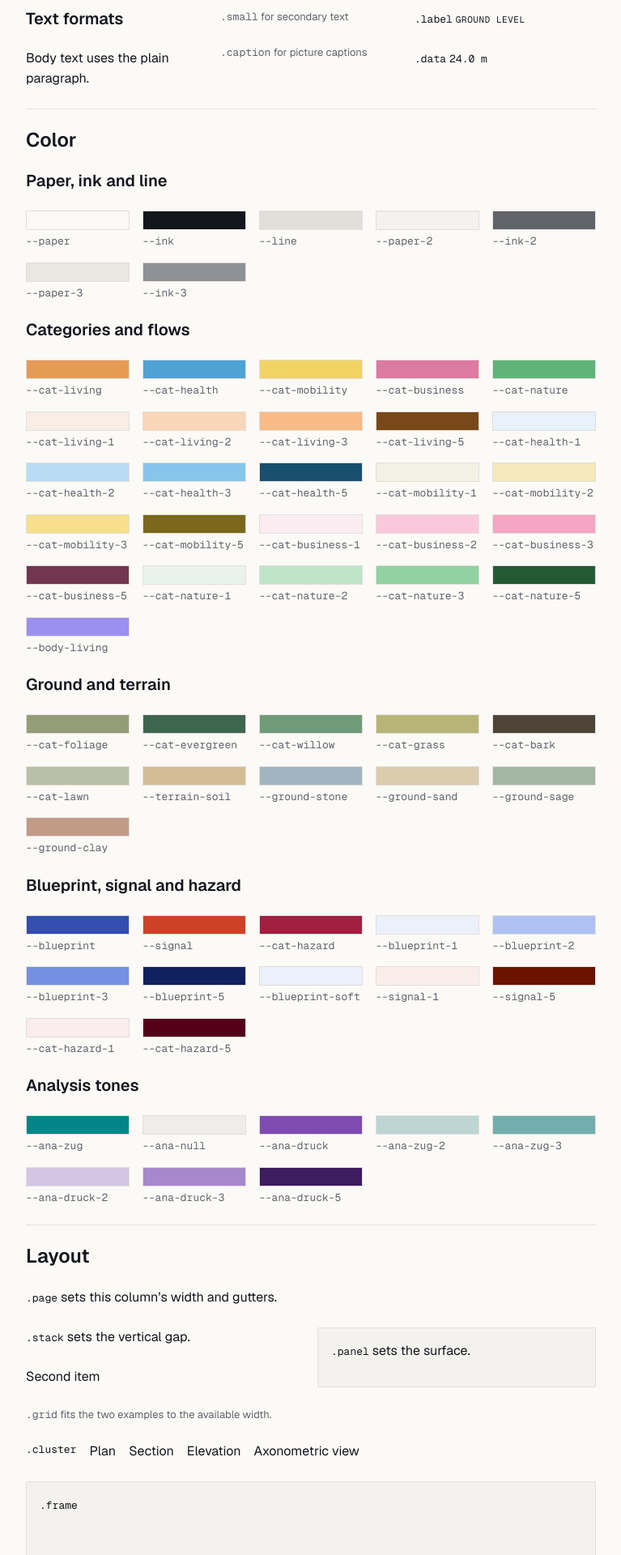
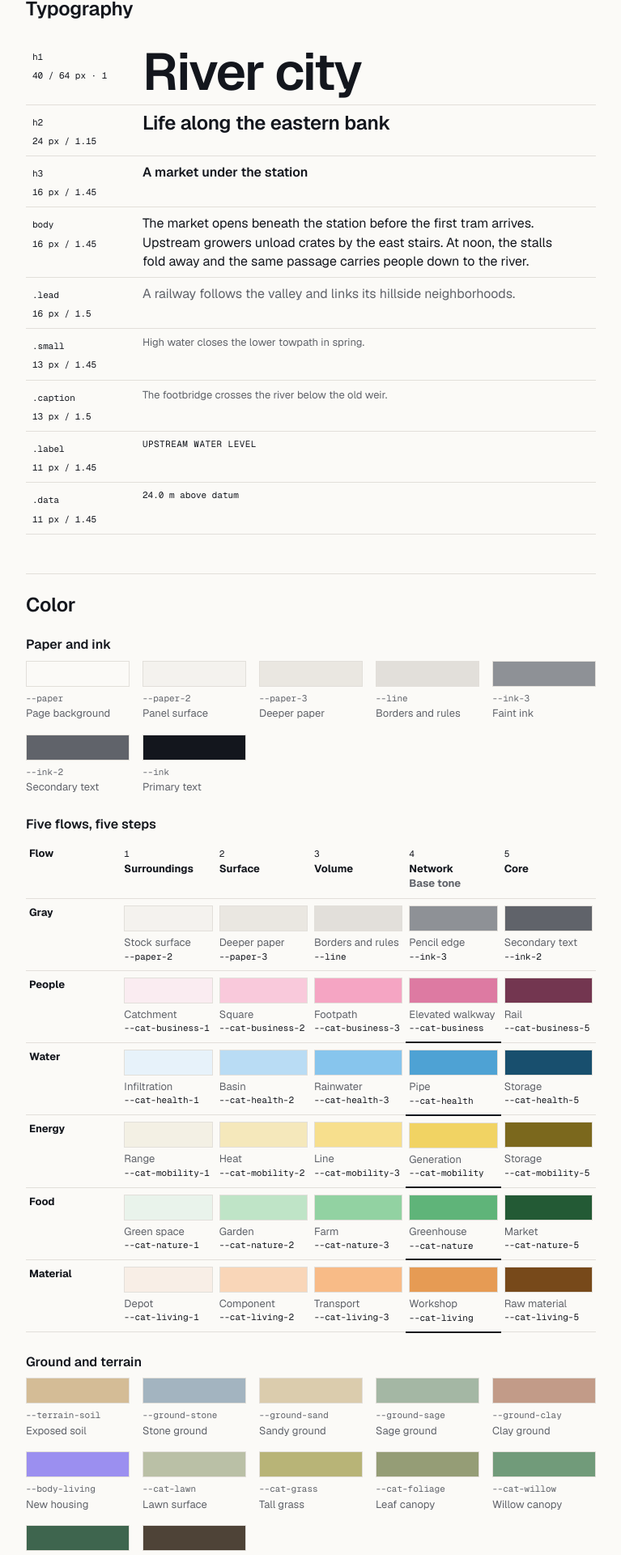
Before and after one commit to dweigend/city-design-system, a SvelteKit app: page /interface in a window 1280 px wide. Shown: the part 236-2156 px from the top of the page at 81% size, without its empty margins (256-1023 px from the left). Built offline with nearby package versions, Linux system fonts and the light colour scheme.

Commit message:
Restore the original foundations and document the full palette

```diff
--- a/src/app.css
+++ b/src/app.css
@@ -70,23 +70,36 @@
 	--signal-5: oklch(from var(--signal) var(--step-5));
 	--cat-hazard-1: oklch(from var(--cat-hazard) var(--step-1));
 	--cat-hazard-5: oklch(from var(--cat-hazard) var(--step-5));
+	/* Opacity of the levels of representation */
+	--alpha-solid: 1;
+	--alpha-glass: 0.6;
+	--alpha-hull: 0.3;
+	--alpha-trace: 0.12;
+	/* Text on color surfaces: the same in both modes */
+	--on-cat: oklch(0.2 0.014 265);
+	--on-accent: oklch(0.99 0.003 85);
 	color-scheme: only light;
-	--font-sans: Geist, 'Helvetica Neue', Arial, sans-serif;
-	--font-mono: 'Geist Mono', ui-monospace, monospace;
-	--text-xs: 0.6875rem;
-	--text-s: 0.8125rem;
-	--text-m: 1rem;
-	--text-l: 1.25rem;
-	--text-xl: 1.5rem;
-	--text-xxl: clamp(2.5rem, 6vw, 4rem);
-	--unit: 0.25rem;
-	--space-2: calc(2 * var(--unit));
-	--space-4: calc(4 * var(--unit));
-	--space-6: calc(6 * var(--unit));
-	--space-12: calc(12 * var(--unit));
-	--radius: 2px;
-	--stroke: 1px;
-	--motion: 120ms;
+	--font-sans: 'Geist', 'Helvetica Neue', Arial, sans-serif;
+	--font-mono: 'Geist Mono', ui-monospace, 'SFMono-Regular', monospace;
+	--text-xs: 11px;
+	--text-s: 13px;
+	--text-m: 16px;
+	--text-l: 24px;
+	--text-xl: 40px;
+	--text-xxl: 64px;
+	--u: 4px;
+	--space-1: calc(1 * var(--u));
+	--space-2: calc(2 * var(--u));
+	--space-4: calc(4 * var(--u));
+	--space-6: calc(6 * var(--u));
+	--space-8: calc(8 * var(--u));
+	--space-10: calc(10 * var(--u));
+	--space-12: calc(12 * var(--u));
+	--space-16: calc(16 * var(--u));
+	--hair: 1px;
+	--stroke: 2px;
+	--ease: cubic-bezier(0.2, 0, 0, 1);
+	--fast: 120ms;
 }
 
 [data-theme='dark'] {
@@ -108,7 +121,6 @@
 	--step-5: calc(l + (0.96 - l) * 0.55) calc(c * 0.55) h;
 	color-scheme: dark;
 }
-
 /* prettier-ignore */
 @layer interface {
 	* { box-sizing: border-box; }
@@ -116,58 +128,71 @@
 		margin: 0;
 		background: var(--paper);
 		color: var(--ink);
-		font: var(--text-m) / 1.55 var(--font-sans);
+		font: var(--text-m) / 1.45 var(--font-sans);
+		-webkit-font-smoothing: antialiased;
 		overflow-wrap: anywhere;
 	}
 	#app { display: contents; }
 	h1, h2, h3, p, figure { margin: 0; }
-	h1 {
+	h1, [data-type-sample='h1'] {
 		font-size: var(--text-xxl);
-		font-weight: 650;
-		letter-spacing: -0.045em;
-		line-height: 1.05;
+		font-weight: 600;
+		letter-spacing: -0.03em;
+		line-height: 1;
 	}
-	h2 { font-size: var(--text-xl); font-weight: 600; line-height: 1.2; }
-	h3 { font-size: var(--text-l); font-weight: 600; line-height: 1.25; }
+	h2, [data-type-sample='h2'] { font-size: var(--text-l); font-weight: 600; line-height: 1.15; letter-spacing: -0.01em; }
+	h3, [data-type-sample='h3'] { font-size: var(--text-m); font-weight: 600; line-height: 1.45; }
 	a {
 		color: inherit;
 		text-underline-offset: 0.2em;
-		transition: color var(--motion);
+		transition: color var(--fast) var(--ease);
 	}
 	a:hover { color: var(--ink-2); }
 	ul, ol { margin: 0; padding-inline-start: var(--space-6); }
 	img { display: block; max-inline-size: 100%; block-size: auto; }
-	code { font: var(--text-s) / 1.5 var(--font-mono); }
-	figcaption { font-size: var(--text-s); color: var(--ink-2); line-height: 1.4; }
+	code { font: var(--text-xs) / 1.45 var(--font-mono); }
 	table { inline-size: 100%; border-collapse: collapse; }
 	th, td {
 		padding: var(--space-2);
-		border-block-end: var(--stroke) solid var(--line);
+		border-block-end: var(--hair) solid var(--line);
 		text-align: start;
+		vertical-align: top;
 	}
-	:focus-visible { outline: var(--stroke) solid var(--ink); outline-offset: var(--unit); }
-
+	th[scope='row'] { inline-size: 8.5rem; }
+	table:not([data-color-matrix]) th[scope='col'] { overflow-wrap: normal; }
+	p { max-inline-size: 33rem; text-wrap: pretty; }
+	[data-color-matrix] { table-layout: fixed; }
+	[data-color-matrix] :is(th, td) { inline-size: auto; padding-inline: var(--space-1); }
+	[data-color-matrix] thead, [data-color-matrix] th[scope='row'] { font-size: var(--text-s); }
+	[data-color-matrix] td :is(code, .caption) { display: block; }
+	[data-color-matrix] [data-base-tone] { border-block-end: var(--stroke) solid var(--ink); }
+	:focus-visible { outline: var(--stroke) solid var(--ink); outline-offset: var(--space-1); }
 	@media (prefers-reduced-motion: reduce) {
 		*, *::before, *::after {
 			animation-duration: 0s !important;
 			transition-duration: 0s !important;
 		}
 	}
-
-	.lead { font-size: var(--text-l); }
-	.small, .caption { font-size: var(--text-s); color: var(--ink-2); }
-	.caption { line-height: 1.4; }
+	.lead { line-height: 1.5; color: var(--ink-2); }
+	.small, .caption, figcaption { font-size: var(--text-s); color: var(--ink-2); }
+	.caption, figcaption { line-height: 1.5; }
 	.label {
-		font: var(--text-xs) / 1.5 var(--font-mono);
-		letter-spacing: 0.05em;
+		font: var(--text-xs) / 1.45 var(--font-mono);
+		letter-spacing: 0.04em;
 		text-transform: uppercase;
 	}
-	.data { font: var(--text-s) / 1.5 var(--font-mono); }
+	.data { font: var(--text-xs) / 1.45 var(--font-mono); }
 	.page {
 		max-inline-size: 46rem;
 		margin-inline: auto;
-		padding: var(--space-12) var(--space-4);
+		padding: var(--space-12) var(--space-4) var(--space-16);
 	}
+	.page > section {
+		margin-block-start: var(--space-6);
+		padding-block-start: var(--space-6);
+		border-block-start: var(--hair) solid var(--line);
+	}
+	h3 + :is(.grid, table, p) { margin-block-start: var(--space-2); }
 	.stack { display: grid; align-content: start; gap: var(--space-6); }
 	.cluster { display: flex; flex-wrap: wrap; gap: var(--space-2) var(--space-4); }
 	.grid {
@@ -175,23 +200,32 @@
 		grid-template-columns: repeat(auto-fit, minmax(min(100%, 8rem), 1fr));
 		gap: var(--space-4);
 	}
-	.frame { aspect-ratio: 16 / 9; overflow: clip; }
+	.frame { display: grid; place-items: center; aspect-ratio: 16 / 9; overflow: clip; }
+	.frame, .panel { border: var(--hair) solid var(--line); }
 	.frame > :is(img, canvas) { inline-size: 100%; block-size: 100%; object-fit: contain; }
 	.panel {
 		padding: var(--space-4);
-		border: var(--stroke) solid var(--line);
-		border-radius: var(--radius);
 		background: var(--paper-2);
 	}
-	hr, .divider { margin: 0; border: 0; border-block-start: var(--stroke) solid var(--line); }
+	hr, .divider { margin: 0; border: 0; border-block-start: var(--hair) solid var(--line); }
+	@media (max-width: 720px) {
+		h1, [data-type-sample='h1'] { font-size: var(--text-xl); }
+		.page { padding-block: var(--space-8) var(--space-10); }
+		[data-color-matrix] :is(thead, tbody) { display: block; }
+		[data-color-matrix] tr { display: grid; grid-template-columns: repeat(5, minmax(0, 1fr)); }
+		[data-color-matrix] thead th:first-child { display: none; }
+		[data-color-matrix] th[scope='row'] { grid-column: 1 / -1; border: 0; padding-block-end: 0; }
+		[data-color-matrix] :is(th, td) { padding-inline: calc(var(--u) / 2); }
+		[data-color-matrix] :is(thead, td .caption) { font-size: var(--text-xs); }
+	}
 }
 
 /* prettier-ignore */
 .swatch {
 	display: block;
-	block-size: var(--space-6);
-	margin-block-end: var(--unit);
-	border: var(--stroke) solid var(--line);
+	block-size: var(--space-8);
+	margin-block-end: var(--space-1);
+	border: var(--hair) solid var(--line);
 	&.swatch-paper { background: var(--paper); }
 	&.swatch-paper-2 { background: var(--paper-2); }
 	&.swatch-paper-3 { background: var(--paper-3); }
@@ -256,4 +290,10 @@
 	&.swatch-signal-5 { background: var(--signal-5); }
 	&.swatch-cat-hazard-1 { background: var(--cat-hazard-1); }
 	&.swatch-cat-hazard-5 { background: var(--cat-hazard-5); }
+	&.swatch-on-cat { background: var(--on-cat); }
+	&.swatch-on-accent { background: var(--on-accent); }
+	&.swatch-alpha-solid { background: var(--ink); opacity: var(--alpha-solid); }
+	&.swatch-alpha-glass { background: var(--ink); opacity: var(--alpha-glass); }
+	&.swatch-alpha-hull { background: var(--ink); opacity: var(--alpha-hull); }
+	&.swatch-alpha-trace { background: var(--ink); opacity: var(--alpha-trace); }
 }
--- a/src/routes/interface/+page.svelte
+++ b/src/routes/interface/+page.svelte
@@ -1,88 +1,134 @@
 <script lang="ts">
-	const palette = [
+	type Swatch = [token: string, role: string];
+
+	function ramp(base: string, roles: string[]): Swatch[] {
+		return roles.map((role, index) => [index === 3 ? base : base + '-' + (index + 1), role]);
+	}
+
+	const steps = ['Surround\u00adings', 'Surface', 'Volume', 'Network', 'Core'];
+	const ramps = [
 		{
-			heading: 'Paper, ink and line',
-			tokens: ['paper', 'ink', 'line', 'paper-2', 'ink-2', 'paper-3', 'ink-3']
-		},
-		{
-			heading: 'Categories and flows',
-			tokens: [
-				'cat-living',
-				'cat-health',
-				'cat-mobility',
-				'cat-business',
-				'cat-nature',
-				'cat-living-1',
-				'cat-living-2',
-				'cat-living-3',
-				'cat-living-5',
-				'cat-health-1',
-				'cat-health-2',
-				'cat-health-3',
-				'cat-health-5',
-				'cat-mobility-1',
-				'cat-mobility-2',
-				'cat-mobility-3',
-				'cat-mobility-5',
-				'cat-business-1',
-				'cat-business-2',
-				'cat-business-3',
-				'cat-business-5',
-				'cat-nature-1',
-				'cat-nature-2',
-				'cat-nature-3',
-				'cat-nature-5',
-				'body-living'
+			name: 'Gray',
+			colors: [
+				['paper-2', 'Stock surface'],
+				['paper-3', 'Deeper paper'],
+				['line', 'Borders and rules'],
+				['ink-3', 'Pencil edge'],
+				['ink-2', 'Secondary text']
 			]
 		},
 		{
+			name: 'People',
+			colors: ramp('cat-business', ['Catchment', 'Square', 'Footpath', 'Elevated walkway', 'Rail'])
+		},
+		{
+			name: 'Water',
+			colors: ramp('cat-health', ['Infiltration', 'Basin', 'Rainwater', 'Pipe', 'Storage'])
+		},
+		{
+			name: 'Energy',
+			colors: ramp('cat-mobility', ['Range', 'Heat', 'Line', 'Generation', 'Storage'])
+		},
+		{
+			name: 'Food',
+			colors: ramp('cat-nature', ['Green space', 'Garden', 'Farm', 'Greenhouse', 'Market'])
+		},
+		{
+			name: 'Material',
+			colors: ramp('cat-living', ['Depot', 'Component', 'Transport', 'Workshop', 'Raw material'])
+		}
+	];
+
+	const paper: Swatch[] = [
+		['paper', 'Page background'],
+		['paper-2', 'Panel surface'],
+		['paper-3', 'Deeper paper'],
+		['line', 'Borders and rules'],
+		['ink-3', 'Faint ink'],
+		['ink-2', 'Secondary text'],
+		['ink', 'Primary text']
+	];
+	const palette: { heading: string; colors: Swatch[] }[] = [
+		{
 			heading: 'Ground and terrain',
-			tokens: [
-				'cat-foliage',
-				'cat-evergreen',
-				'cat-willow',
-				'cat-grass',
-				'cat-bark',
-				'cat-lawn',
-				'terrain-soil',
-				'ground-stone',
-				'ground-sand',
-				'ground-sage',
-				'ground-clay'
+			colors: [
+				['terrain-soil', 'Exposed soil'],
+				['ground-stone', 'Stone ground'],
+				['ground-sand', 'Sandy ground'],
+				['ground-sage', 'Sage ground'],
+				['ground-clay', 'Clay ground'],
+				['body-living', 'New housing'],
+				['cat-lawn', 'Lawn surface'],
+				['cat-grass', 'Tall grass'],
+				['cat-foliage', 'Leaf canopy'],
+				['cat-willow', 'Willow canopy'],
+				['cat-evergreen', 'Evergreen canopy'],
+				['cat-bark', 'Tree bark']
 			]
 		},
 		{
 			heading: 'Blueprint, signal and hazard',
-			tokens: [
-				'blueprint',
-				'signal',
-				'cat-hazard',
-				'blueprint-1',
-				'blueprint-2',
-				'blueprint-3',
-				'blueprint-5',
-				'blueprint-soft',
-				'signal-1',
-				'signal-5',
-				'cat-hazard-1',
-				'cat-hazard-5'
+			colors: [
+				['blueprint-1', 'Planning tint'],
+				['blueprint-2', 'Planning surface'],
+				['blueprint-3', 'Planning volume'],
+				['blueprint', 'Planned work'],
+				['blueprint-5', 'Planning shade'],
+				['blueprint-soft', 'Planning tint'],
+				['signal-1', 'Signal tint'],
+				['signal', 'Selection and frame'],
+				['signal-5', 'Signal shade'],
+				['cat-hazard-1', 'Hazard tint'],
+				['cat-hazard', 'Conflict marking'],
+				['cat-hazard-5', 'Hazard shade']
+			]
+		},
+
+		{
+			heading: 'Text on color',
+			colors: [
+				['on-cat', 'Text on flows'],
+				['on-accent', 'Text on accents']
 			]
 		},
 		{
 			heading: 'Analysis tones',
-			tokens: [
-				'ana-zug',
-				'ana-null',
-				'ana-druck',
-				'ana-zug-2',
-				'ana-zug-3',
-				'ana-druck-2',
-				'ana-druck-3',
-				'ana-druck-5'
+			colors: [
+				['ana-null', 'Neutral load'],
+				['ana-zug-2', 'Low tension'],
+				['ana-zug-3', 'Medium tension'],
+				['ana-zug', 'High tension'],
+				['ana-druck-2', 'Low compression'],
+				['ana-druck-3', 'Medium compression'],
+				['ana-druck', 'High compression'],
+				['ana-druck-5', 'Compression shade']
 			]
 		}
 	];
+	const levels = [
+		['Detail', 'Full geometry, color and material', '100%'],
+		['Mid', 'Main volumes and modules', '100%'],
+		['Block', 'Paper volume with pencil edges', '100%'],
+		['Envelope', 'Outline with a see-through surface', '30%']
+	];
+	const opacity: Swatch[] = [
+		['alpha-solid', 'Solid · 100%'],
+		['alpha-glass', 'Milky · 60%'],
+		['alpha-hull', 'Envelope · 30%'],
+		['alpha-trace', 'Trace · 12%']
+	];
 </script>
+
+{#snippet swatches(colors: Swatch[])}
+	<div class="grid">
+		{#each colors as [token, role] (token)}
+			<figure>
+				<span class="swatch swatch-{token}" aria-hidden="true"></span>
+				<figcaption><code translate="no">--{token}</code><br />{role}</figcaption>
+			</figure>
+		{/each}
+	</div>
+{/snippet}
 
 <svelte:head>
 	<title>Interface · City Design System</title>
@@ -91,75 +137,181 @@
 <main class="page stack">
 	<header class="stack">
 		<h1>Interface</h1>
-		<p class="lead"><code>.lead</code> introduces a page.</p>
+		<p class="lead">This chapter shows how the design bible uses type, color and layout.</p>
 	</header>
 
 	<section class="stack">
-		<h2>Typography</h2>
-		<div class="grid">
-			<div class="stack">
-				<h3>Text formats</h3>
-				<p>Body text uses the plain paragraph.</p>
-			</div>
-			<div class="stack">
-				<p class="small"><code>.small</code> for secondary text</p>
-				<p class="caption"><code>.caption</code> for picture captions</p>
-			</div>
-			<div class="stack">
-				<p><code>.label</code> <span class="label">Ground level</span></p>
-				<p><code>.data</code> <span class="data">24.0 m</span></p>
-			</div>
-		</div>
+		<h2 id="typography">Typography</h2>
+		<table aria-labelledby="typography">
+			<tbody>
+				<tr>
+					<th scope="row"><span class="data">h1<br />40 / 64 px · 1</span></th>
+					<td><p data-type-sample="h1">River city</p></td>
+				</tr>
+				<tr>
+					<th scope="row"><span class="data">h2<br />24 px / 1.15</span></th>
+					<td><p data-type-sample="h2">Life along the eastern bank</p></td>
+				</tr>
+				<tr>
+					<th scope="row"><span class="data">h3<br />16 px / 1.45</span></th>
+					<td><p data-type-sample="h3">A market under the station</p></td>
+				</tr>
+				<tr>
+					<th scope="row"><span class="data">body<br />16 px / 1.45</span></th>
+					<td>
+						<p>
+							The market opens beneath the station before the first tram arrives. Upstream growers
+							unload crates by the east stairs. At noon, the stalls fold away and the same passage
+							carries people down to the river.
+						</p>
+					</td>
+				</tr>
+				<tr>
+					<th scope="row"><span class="data">.lead<br />16 px / 1.5</span></th>
+					<td
+						><p class="lead">
+							A railway follows the valley and links its hillside neighborhoods.
+						</p></td
+					>
+				</tr>
+				<tr>
+					<th scope="row"><span class="data">.small<br />13 px / 1.45</span></th>
+					<td><p class="small">High water closes the lower towpath in spring.</p></td>
+				</tr>
+				<tr>
+					<th scope="row"><span class="data">.caption<br />13 px / 1.5</span></th>
+					<td><p class="caption">The footbridge crosses the river below the old weir.</p></td>
+				</tr>
+				<tr>
+					<th scope="row"><span class="data">.label<br />11 px / 1.45</span></th>
+					<td><p class="label">Upstream water level</p></td>
+				</tr>
+				<tr>
+					<th scope="row"><span class="data">.data<br />11 px / 1.45</span></th>
+					<td><p class="data">24.0 m above datum</p></td>
+				</tr>
+			</tbody>
+		</table>
 	</section>
 
-	<hr class="divider" />
 	<section class="stack">
 		<h2>Color</h2>
+		<section>
+			<h3>Paper and ink</h3>
+			{@render swatches(paper)}
+		</section>
+
+		<section>
+			<h3 id="flows">Five flows, five steps</h3>
+			<table aria-labelledby="flows" data-color-matrix>
+				<thead>
+					<tr>
+						<th scope="col">Flow</th>
+						{#each steps as name, index (name)}
+							<th scope="col">
+								<span class="data">{index + 1}</span><br />
+								{name}
+								{#if index === 3}<br /><span class="small">Base tone</span>{/if}
+							</th>
+						{/each}
+					</tr>
+				</thead>
+				<tbody>
+					{#each ramps as row (row.name)}
+						<tr>
+							<th scope="row">{row.name}</th>
+							{#each row.colors as [token, role], index (token)}
+								<td data-base-tone={index === 3 && row.name !== 'Gray' ? '' : undefined}>
+									<span class="swatch swatch-{token}" aria-hidden="true"></span>
+									<span class="caption">{role}</span>
+									<code translate="no">--{token}</code>
+								</td>
+							{/each}
+						</tr>
+					{/each}
+				</tbody>
+			</table>
+		</section>
+
 		{#each palette as group (group.heading)}
-			<section class="stack">
+			<section>
 				<h3>{group.heading}</h3>
-				<div class="grid">
-					{#each group.tokens as token (token)}
-						<figure>
-							<span class="swatch swatch-{token}" aria-hidden="true"></span>
-							<figcaption><code>--{token}</code></figcaption>
-						</figure>
-					{/each}
-				</div>
+				{@render swatches(group.colors)}
 			</section>
 		{/each}
+
+		<section>
+			<h3 id="levels">Levels of representation</h3>
+			<table aria-labelledby="levels">
+				<thead>
+					<tr>
+						<th scope="col">Level</th>
+						<th scope="col">Surface</th>
+						<th scope="col">Opacity</th>
+					</tr>
+				</thead>
+				<tbody>
+					{#each levels as [name, surface, alpha] (name)}
+						<tr>
+							<th scope="row">{name}</th>
+							<td>{surface}</td>
+							<td class="data">{alpha}</td>
+						</tr>
+					{/each}
+				</tbody>
+			</table>
+		</section>
+
+		<section>
+			<h3>Opacity</h3>
+			{@render swatches(opacity)}
+		</section>
+
+		<section>
+			<h3 id="layers">Focus layers</h3>
+			<table aria-labelledby="layers">
+				<tbody>
+					<tr><th scope="row">Focus</th><td>Flow color and a strong edge.</td></tr>
+					<tr><th scope="row">Context</th><td>Paper with a pencil edge.</td></tr>
+					<tr><th scope="row">Background</th><td>Almost transparent envelope.</td></tr>
+				</tbody>
+			</table>
+		</section>
 	</section>
 
-	<hr class="divider" />
 	<section class="stack">
 		<h2>Layout</h2>
-		<p><code>.page</code> sets this column’s width and gutters.</p>
+		<p><code>.page</code> sets the width and gutters of this column.</p>
 
-		<div class="grid">
-			<div class="stack">
-				<p><code>.stack</code> sets the vertical gap.</p>
-				<p>Second item</p>
-			</div>
-			<div class="panel">
-				<p><code>.panel</code> sets the surface.</p>
-			</div>
+		<div class="stack">
+			<p><code>.stack</code> spaces items vertically.</p>
+			<ul>
+				<li>Upper terrace</li>
+				<li>River path</li>
+			</ul>
 		</div>
-		<p class="caption"><code>.grid</code> fits the two examples to the available width.</p>
 
+		<p><code>.cluster</code> places items in a wrapping row.</p>
 		<div class="cluster">
-			<code>.cluster</code>
 			<span>Plan</span>
 			<span>Section</span>
 			<span>Elevation</span>
 			<span>Axonometric view</span>
+			<span>Street profile</span>
 		</div>
 
-		<figure>
-			<div class="frame panel"><code>.frame</code></div>
-			<figcaption>The frame holds a picture or canvas at 16:9.</figcaption>
-		</figure>
+		<p><code>.grid</code> fits the two examples below into the available width.</p>
+		<div class="grid">
+			<div class="panel">
+				<p><code>.panel</code> gives content a bordered paper surface.</p>
+			</div>
+			<figure>
+				<div class="frame" aria-hidden="true"><span class="data">16:9</span></div>
+				<figcaption><code>.frame</code> holds a picture or canvas at 16:9.</figcaption>
+			</figure>
+		</div>
 
+		<p><code>.divider</code> draws a rule between groups.</p>
 		<hr class="divider" />
-		<p class="caption"><code>.divider</code> draws a rule between groups.</p>
 	</section>
 </main>
```
Also changed, not shown: scripts/shot.ts (+17 -8 lines), scripts/README.md, 1 other file (tests, documents, lock files or other folders).
